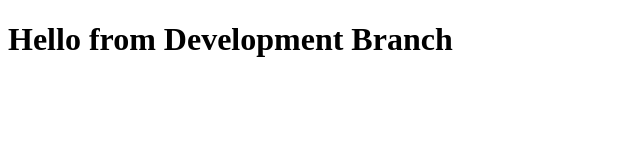
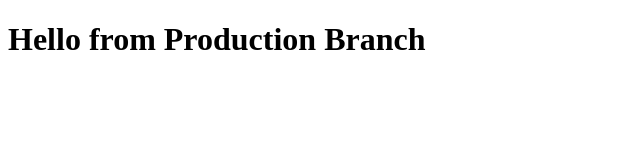
Before and after one commit to jl54/badensoft-workflow-demo, a plain HTML site: page index.html in a window 1280 px wide. Shown: the whole page, without its empty margins (0-640 px from the left). Drawn offline with Linux system fonts and the light colour scheme.

Commit message:
Production demo

```diff
--- a/index.html
+++ b/index.html
@@ -9,7 +9,7 @@
 </head>
 
 <body>
-	<h1>Hello from Development Branch</h1>
+	<h1>Hello from Production Branch</h1>
 </body>
 
 </html>
```
